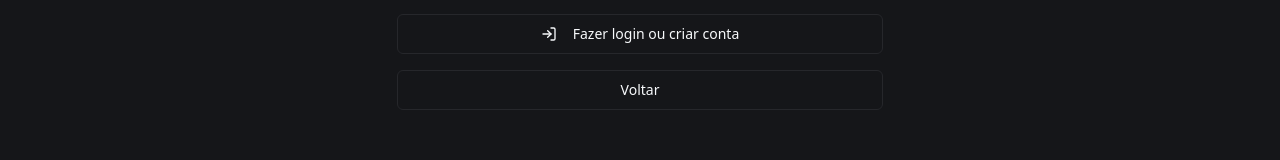
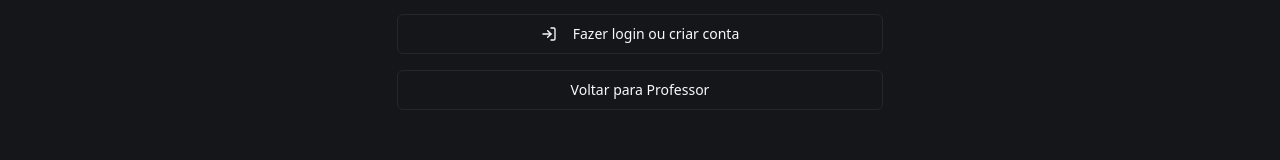
Before and after one commit to alexsandro-oliveira/hackathon-fiap, a Next.js app: page /login in a window 1280 px wide. Shown: the part 552-712 px from the top of the page. Built offline with nearby package versions, Linux system fonts and the light colour scheme; no server answers.

Commit message:
feat: update description button of login

```diff
--- a/src/app/login/page.tsx
+++ b/src/app/login/page.tsx
@@ -33,7 +33,7 @@
         </Button>
       </SignInButton>
       <Button className="mt-4" variant="outline" asChild>
-        <Link href="/">Voltar</Link>
+        <Link href="/">Voltar para Professor</Link>
       </Button>
     </div>
   )
```
